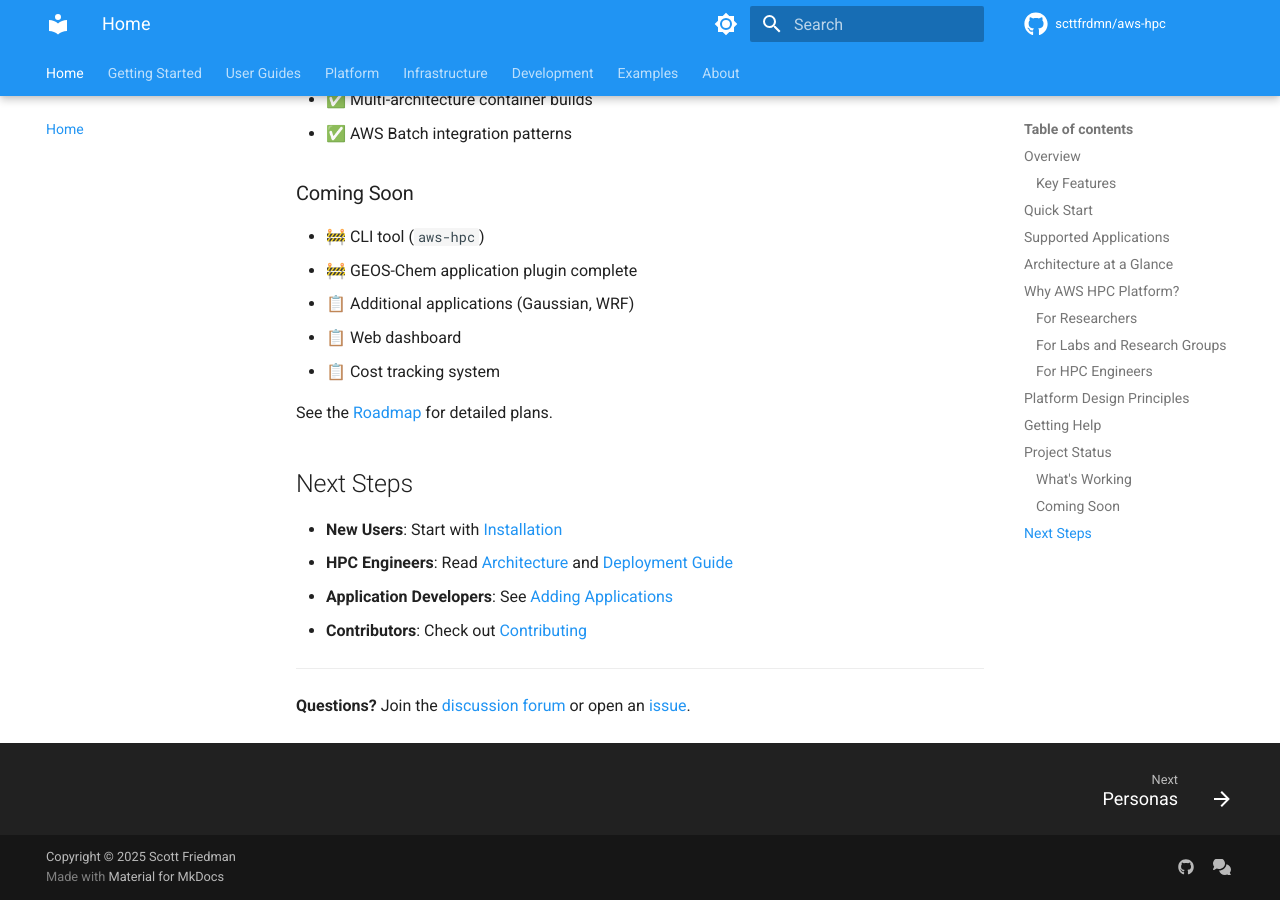
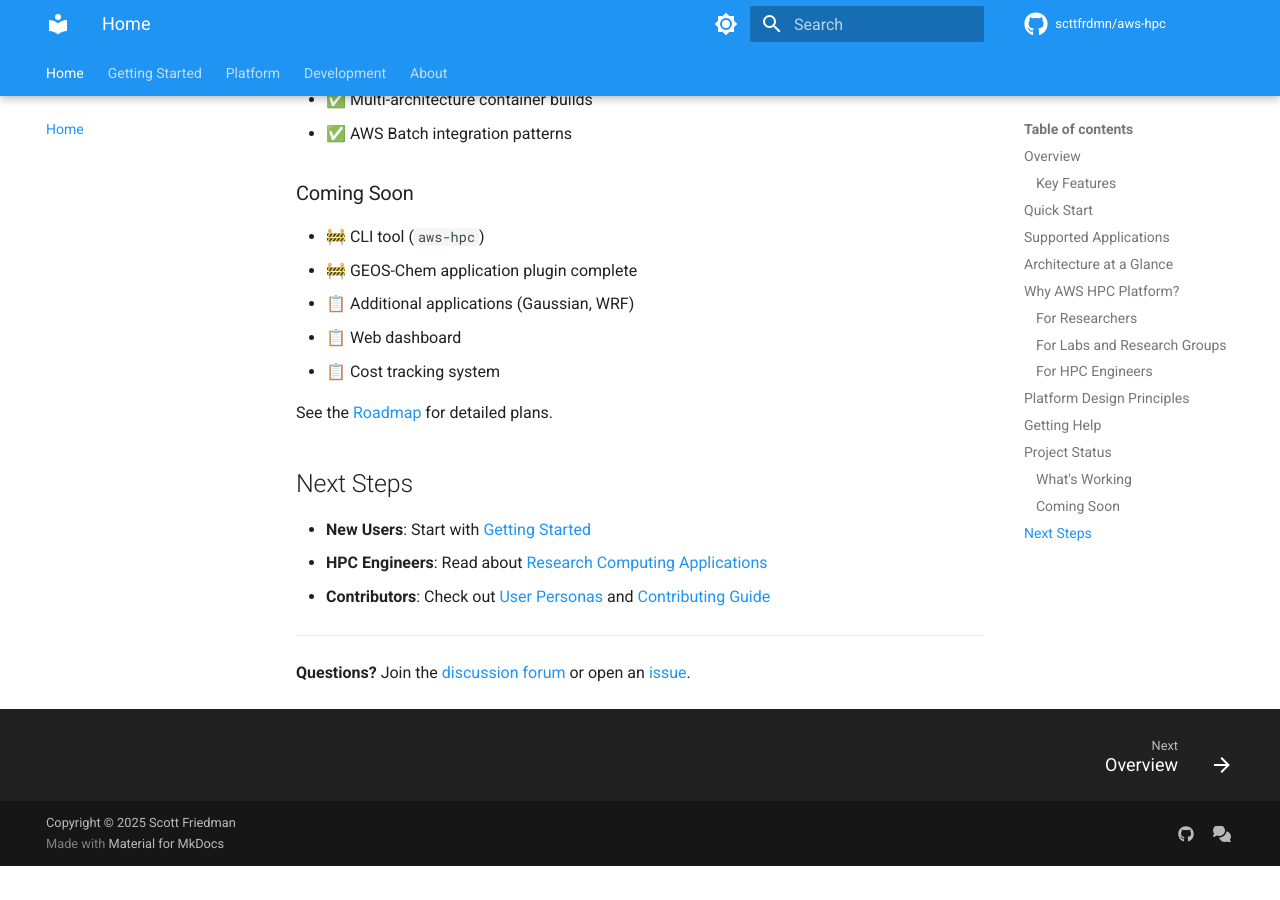
Before and after one commit to scttfrdmn/atom, an MkDocs documentation site: the page built from docs/index.md, in a window 1280 px wide and 900 px high, scrolled down 3608 px. Built offline with MkDocs 1.6.1 and Material for MkDocs 9.7.7, drawn with Linux system fonts in a browser that asks for light colours; comment, search, counter and statistics services are not loaded; the version menu is left out; after the commit the page ends 4474 px from its top, so only the background shows below that; part of the change alters nothing that is shown; some of the changed text lies outside the part shown.

Commit message:
Fix documentation build: simplify nav to existing pages only

```diff
--- a/docs/index.md
+++ b/docs/index.md
@@ -39,13 +39,13 @@ aws-hpc job status <job-id>
 
 | Application | Type | Status | Domain |
 |------------|------|--------|--------|
-| [GEOS-Chem](user-guides/applications/geos-chem.md) | Classic & GCHP | ✅ Active Development | Atmospheric Chemistry |
-| [Gaussian](user-guides/applications/gaussian.md) | Single-node | 🚧 Planned | Quantum Chemistry |
-| [WRF](user-guides/applications/wrf.md) | MPI | 🚧 Planned | Weather Modeling |
+| GEOS-Chem | Classic & GCHP | ✅ Active Development | Atmospheric Chemistry |
+| Gaussian | Single-node | 🚧 Planned | Quantum Chemistry |
+| WRF | MPI | 🚧 Planned | Weather Modeling |
 | VASP | MPI | 📋 Roadmap | Materials Science |
 | ORCA | Single-node | 📋 Roadmap | Computational Chemistry |
 
-Want to add your application? See [Adding Applications](platform/adding-applications.md).
+Want to add your application? See [Platform Documentation](platform/research-computing-applications.md).
 
 ## Architecture at a Glance
 
@@ -132,10 +132,9 @@ See the [Roadmap](https://github.com/scttfrdmn/aws-hpc/blob/main/ROADMAP.md) for
 
 ## Next Steps
 
-- **New Users**: Start with [Installation](getting-started/installation.md)
-- **HPC Engineers**: Read [Architecture](platform/architecture.md) and [Deployment Guide](infrastructure/deployment.md)
-- **Application Developers**: See [Adding Applications](platform/adding-applications.md)
-- **Contributors**: Check out [Contributing](development/contributing.md)
+- **New Users**: Start with [Getting Started](platform/getting-started.md)
+- **HPC Engineers**: Read about [Research Computing Applications](platform/research-computing-applications.md)
+- **Contributors**: Check out [User Personas](PERSONAS.md) and [Contributing Guide](https://github.com/scttfrdmn/aws-hpc/blob/main/CONTRIBUTING.md)
 
 ---
 
--- a/mkdocs.yml
+++ b/mkdocs.yml
@@ -132,50 +132,15 @@ extra_css:
 nav:
   - Home: index.md
   - Getting Started:
-      - Installation: getting-started/installation.md
-      - Quick Start: getting-started/quickstart.md
-      - AWS Setup: getting-started/aws-setup.md
-      - First Job: getting-started/first-job.md
-  - User Guides:
-      - Submitting Jobs: user-guides/submitting-jobs.md
-      - Job Monitoring: user-guides/monitoring.md
-      - Applications:
-          - GEOS-Chem: user-guides/applications/geos-chem.md
-          - Gaussian: user-guides/applications/gaussian.md
-          - WRF: user-guides/applications/wrf.md
-      - Multi-Architecture Support: user-guides/architectures.md
-      - Cost Management: user-guides/cost-management.md
-      - License Management: user-guides/licenses.md
-      - Troubleshooting: user-guides/troubleshooting.md
+      - Overview: platform/getting-started.md
   - Platform:
-      - Architecture: platform/architecture.md
-      - Adding Applications: platform/adding-applications.md
-      - Container System: platform/containers.md
-      - Base Images: platform/base-images.md
-      - Versioning Strategy: platform/versioning.md
-      - API Reference: platform/api-reference.md
-  - Infrastructure:
-      - Deployment Guide: infrastructure/deployment.md
-      - AWS Services: infrastructure/aws-services.md
-      - Networking: infrastructure/networking.md
-      - Security: infrastructure/security.md
-      - Cost Optimization: infrastructure/cost-optimization.md
-      - Lab Setup: infrastructure/lab-setup.md
+      - Research Computing Applications: platform/research-computing-applications.md
   - Development:
-      - Contributing: development/contributing.md
-      - Development Setup: development/setup.md
-      - Testing: development/testing.md
-      - Release Process: development/releases.md
       - Personas: PERSONAS.md
-  - Examples:
-      - Atmospheric Modeling: examples/atmospheric-modeling.md
-      - Quantum Chemistry: examples/quantum-chemistry.md
-      - Array Jobs: examples/array-jobs.md
-      - MPI Workloads: examples/mpi-workloads.md
-      - GPU Training: examples/gpu-training.md
   - About:
       - Roadmap: https://github.com/scttfrdmn/aws-hpc/blob/main/ROADMAP.md
       - Changelog: https://github.com/scttfrdmn/aws-hpc/blob/main/CHANGELOG.md
+      - Contributing: https://github.com/scttfrdmn/aws-hpc/blob/main/CONTRIBUTING.md
       - License: https://github.com/scttfrdmn/aws-hpc/blob/main/LICENSE
 
 copyright: Copyright &copy; 2025 Scott Friedman
```
